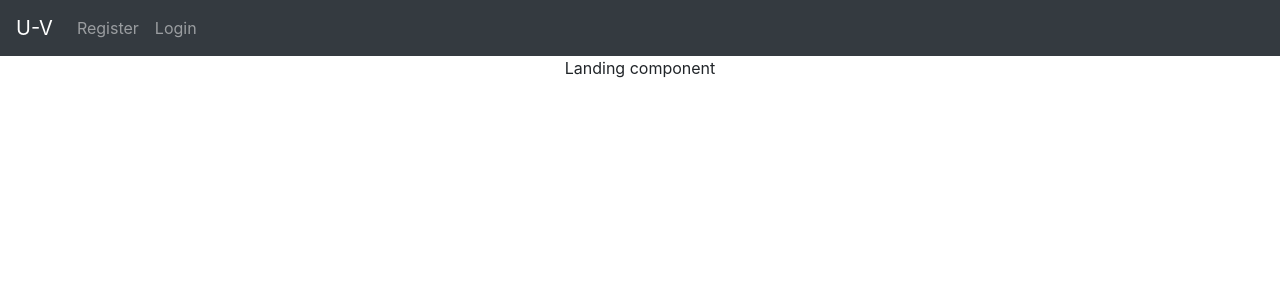
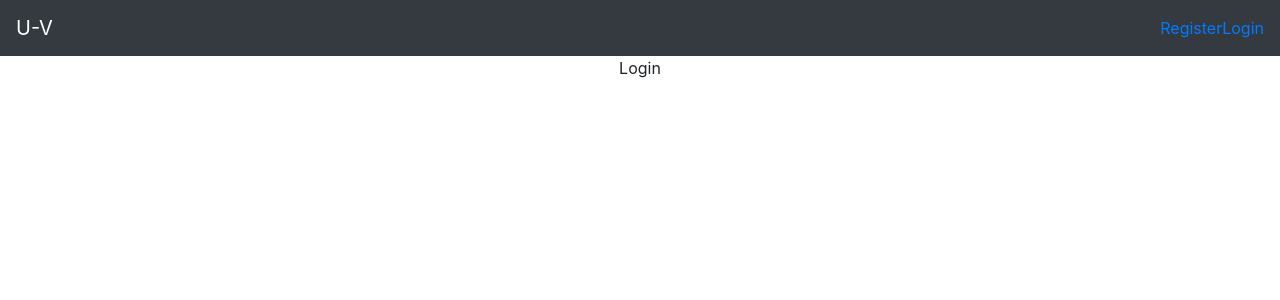
Before and after one commit to bengaluru19/team-5, a React (Create React App) app: page /login in a window 1280 px wide. Shown: the top 300 px of the page. Built offline with nearby package versions, Linux system fonts and the light colour scheme.

Commit message:
register and login component

```diff
--- a/src/App.js
+++ b/src/App.js
@@ -6,6 +6,9 @@ import {BrowserRouter as Router, Route} from "react-router-dom";
 //components area
 import Landing from "./Components/Common/Landing";
 import Navigation  from "./Components/Common/Navigation";
+import Login from "./Components/Auth/Login";
+import Register from "./Components/Auth/Register";
+
 function App() {
   return (
     <Provider store={store}>
@@ -13,8 +16,9 @@ function App() {
     <div className="App">
     <Navigation />
     <div className="container">
-    <Route path="/" component={ Landing } />
-
+    <Route exact path="/" component={ Landing } />
+    <Route path="/register" component={Register} />
+    <Route path="/login" component={Login}/>
     </div>
     </div>
     </Router>
--- /dev/null
+++ b/src/Components/Auth/Login.js
@@ -0,0 +1,11 @@
+import React, { Component } from 'react'
+
+export default class Login extends Component {
+    render() {
+        return (
+            <div>
+                Login
+            </div>
+        )
+    }
+}
--- /dev/null
+++ b/src/Components/Auth/Register.js
@@ -0,0 +1,11 @@
+import React, { Component } from 'react'
+
+export default class Register extends Component {
+    render() {
+        return (
+            <div>
+                Register
+            </div>
+        )
+    }
+}
--- a/src/Components/Common/Navigation.js
+++ b/src/Components/Common/Navigation.js
@@ -1,5 +1,6 @@
 import React, { Component } from 'react'
 import {Navbar,Nav,NavDropdown} from "react-bootstrap"
+import {Link} from "react-router-dom"
 export default class Navigation extends Component {
     render() {
         return (
@@ -8,9 +9,9 @@ export default class Navigation extends Component {
   <Navbar.Brand href="#home">U-V</Navbar.Brand>
   <Navbar.Toggle aria-controls="responsive-navbar-nav" />
   <Navbar.Collapse id="responsive-navbar-nav">
-    {
-      // <Nav className="mr-auto">
-      // <Nav.Link href="#features">Features</Nav.Link>
+
+      <Nav className="mr-auto">
+    {  // <Nav.Link href="#features">Features</Nav.Link>
       // <Nav.Link href="#pricing">Pricing</Nav.Link>
       // <NavDropdown title="Dropdown" id="collasible-nav-dropdown">
       //   <NavDropdown.Item href="#action/3.1">Action</NavDropdown.Item>
@@ -19,13 +20,13 @@ export default class Navigation extends Component {
       //   <NavDropdown.Divider />
       //   <NavDropdown.Item href="#action/3.4">Separated link</NavDropdown.Item>
       // </NavDropdown>
-    // </Nav>
   }
+  </Nav>
     <Nav>
-      <Nav.Link href="#deets">Register</Nav.Link>
-      <Nav.Link eventKey={2} href="#memes">
+      <Link to='/register'>Register</Link>
+      <Link to='/login'>
         Login
-      </Nav.Link>
+      </Link>
     </Nav>
   </Navbar.Collapse>
 </Navbar>
```
